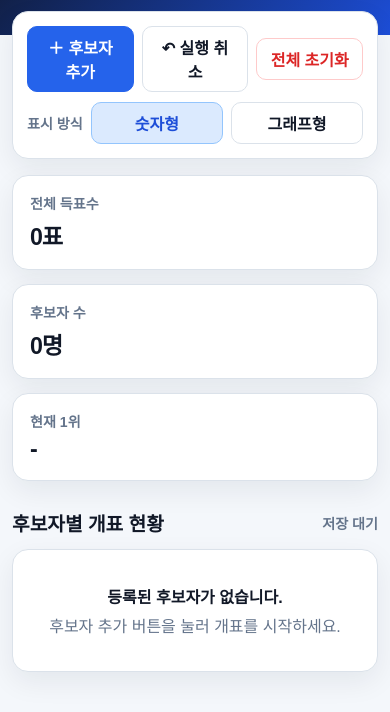
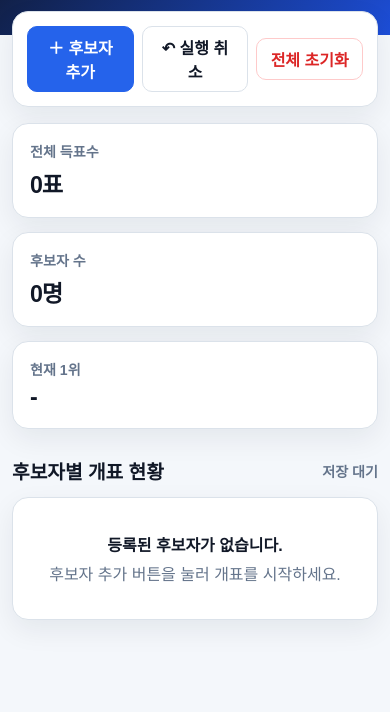
Before and after one commit to yoosangwoo0579/dream11, a plain HTML site: page index.html in a window 390 px wide. Shown: the part 90-802 px from the top of the page. Drawn offline with Linux system fonts and the light colour scheme.

Commit message:
Add files via upload

```diff
--- a/index.html
+++ b/index.html
@@ -52,7 +52,7 @@ main{margin-top:-24px;padding-bottom:40px}.toolbar,.summary,.card,.empty{backgro
 <main>
 <section class="toolbar">
 <div class="group"><button class="btn primary" id="add">＋ 후보자 추가</button><button class="btn" id="undo" disabled>↶ 실행 취소</button><button class="btn danger" id="reset">전체 초기화</button></div>
-<div class="group"><span class="label">표시 방식</span><button class="btn active view" data-view="number">숫자형</button><button class="btn view" data-view="graph">그래프형</button></div>
+
 </section>
 <section class="summary-grid"><article class="summary"><div class="label">전체 득표수</div><div class="value" id="total">0표</div></article><article class="summary"><div class="label">후보자 수</div><div class="value" id="count">0명</div></article><article class="summary"><div class="label">현재 1위</div><div class="value" id="leader">-</div></article></section>
 <div class="section-head"><h2>후보자별 개표 현황</h2><span class="label" id="saved">저장 대기</span></div>
@@ -62,10 +62,10 @@ main{margin-top:-24px;padding-bottom:40px}.toolbar,.summary,.card,.empty{backgro
 <script>
 (()=>{const key="vote-final-v5",colors=["#2563eb","#7c3aed","#db2777","#ea580c","#059669","#0891b2"];let state=load(),history=[],editId=null;
 const $=s=>document.querySelector(s), esc=s=>String(s).replace(/[&<>"']/g,m=>({"&":"&amp;","<":"&lt;",">":"&gt;",'"':"&quot;","'":"&#039;"}[m]));
-function load(){try{let x=JSON.parse(localStorage.getItem(key));return x&&Array.isArray(x.candidates)?{title:x.title||"실시간 투표 개표 현황",view:["number","graph"].includes(x.view)?x.view:"number",candidates:x.candidates.map(c=>({id:String(c.id),name:String(c.name),votes:Math.max(0,Number(c.votes)||0)}))}:{title:"실시간 투표 개표 현황",view:"number",candidates:[]}}catch{return{title:"실시간 투표 개표 현황",view:"number",candidates:[]}}}
+function load(){try{let x=JSON.parse(localStorage.getItem(key));return x&&Array.isArray(x.candidates)?{title:x.title||"실시간 투표 개표 현황",candidates:x.candidates.map(c=>({id:String(c.id),name:String(c.name),votes:Math.max(0,Number(c.votes)||0)}))}:{title:"실시간 투표 개표 현황",view:"number",candidates:[]}}catch{return{title:"실시간 투표 개표 현황",candidates:[]}}}
 function total(){return state.candidates.reduce((a,c)=>a+c.votes,0)}function ranked(){return [...state.candidates].sort((a,b)=>b.votes-a.votes||a.name.localeCompare(b.name,"ko"))}
 function commit(fn){history.push(JSON.parse(JSON.stringify(state)));fn();save();render()}function save(){localStorage.setItem(key,JSON.stringify(state));$("#saved").textContent="최근 저장 "+new Date().toLocaleTimeString("ko-KR",{hour:"2-digit",minute:"2-digit"});$("#undo").disabled=!history.length}
-function render(){let t=total(),r=ranked();$("#title").textContent=state.title;document.title=state.title;$("#total").textContent=t.toLocaleString()+"표";$("#count").textContent=state.candidates.length+"명";$("#leader").textContent=r[0]?.name||"-";document.querySelectorAll(".view").forEach(b=>b.classList.toggle("active",b.dataset.view===state.view));$("#empty").hidden=state.candidates.length>0;$("#cards").innerHTML="";
+function render(){let t=total(),r=ranked();$("#title").textContent=state.title;document.title=state.title;$("#total").textContent=t.toLocaleString()+"표";$("#count").textContent=state.candidates.length+"명";$("#leader").textContent=r[0]?.name||"-";$("#empty").hidden=state.candidates.length>0;$("#cards").innerHTML="";
 state.candidates.forEach((c,i)=>{let rate=t?c.votes/t*100:0,card=document.createElement("article");card.className="card";card.style.setProperty("--accent",colors[i%colors.length]);card.innerHTML=`<div class="card-top"><div><span class="rank">${r.findIndex(x=>x.id===c.id)+1}위</span><h3 class="name">${esc(c.name)}</h3></div><div class="icons"><button class="icon edit">✎</button><button class="icon del">×</button></div></div><div class="votes">${c.votes.toLocaleString()}</div><div class="rate">득표율 ${rate.toFixed(1)}%</div><div class="bar"><div class="fill" style="width:${rate}%;background:${colors[i%colors.length]}"></div></div><div class="controls"><button class="btn minus">− 1표</button><button class="btn plus">＋ 1표</button></div>`;
 card.querySelector(".plus").onclick=()=>commit(()=>c.votes++);card.querySelector(".minus").onclick=()=>c.votes>0&&commit(()=>c.votes--);card.querySelector(".edit").onclick=()=>open(c);card.querySelector(".name").onclick=()=>open(c);card.querySelector(".del").onclick=()=>confirm("'"+c.name+"' 후보를 삭제할까요?")&&commit(()=>state.candidates=state.candidates.filter(x=>x.id!==c.id));$("#cards").append(card)});renderPresentation()}
 function renderPresentation(){let t=total(),r=ranked();$("#presTitle").textContent=state.title;$("#presTotal").textContent="전체 "+t.toLocaleString()+"표";$("#presGrid").innerHTML="";state.candidates.forEach((c,i)=>{let rate=t?c.votes/t*100:0,e=document.createElement("article");e.className="pres-candidate";e.innerHTML=`<div class="pres-name">${esc(c.name)}</div><div class="pres-votes">${c.votes.toLocaleString()}표</div><div class="pres-bar"><span style="width:${rate}%;background:${colors[i%colors.length]}"></span></div>`;$("#presGrid").append(e)})}
@@ -73,7 +73,7 @@ function open(c){editId=c?.id||null;$("#modalTitle").textContent=c?"후보자
 function close(){editId=null;$("#modalBg").classList.remove("open");$("#form").reset()}
 $("#add").onclick=()=>open();$("#cancel").onclick=close;$("#form").onsubmit=e=>{e.preventDefault();let n=$("#nameInput").value.trim();if(!n)return;commit(()=>editId?state.candidates.find(c=>c.id===editId).name=n:state.candidates.push({id:crypto.randomUUID?.()||String(Date.now()),name:n,votes:0}));close()};
 $("#reset").onclick=()=>confirm("전체 개표 현황을 초기화할까요?")&&commit(()=>state.candidates=[]);$("#undo").onclick=()=>{if(history.length){state=history.pop();save();render()}};
-document.querySelectorAll(".view").forEach(b=>b.onclick=()=>commit(()=>state.view=b.dataset.view));
+
 $("#title").onfocus=()=>$("#title").dataset.old=state.title;$("#title").onkeydown=e=>{if(e.key==="Enter"){e.preventDefault();$("#title").blur()}if(e.key==="Escape"){$("#title").textContent=$("#title").dataset.old;$("#title").blur()}};$("#title").onblur=()=>{let n=$("#title").textContent.replace(/\s+/g," ").trim();if(n&&n!==state.title)commit(()=>state.title=n);else $("#title").textContent=state.title};
 render()})();
 </script>
```
